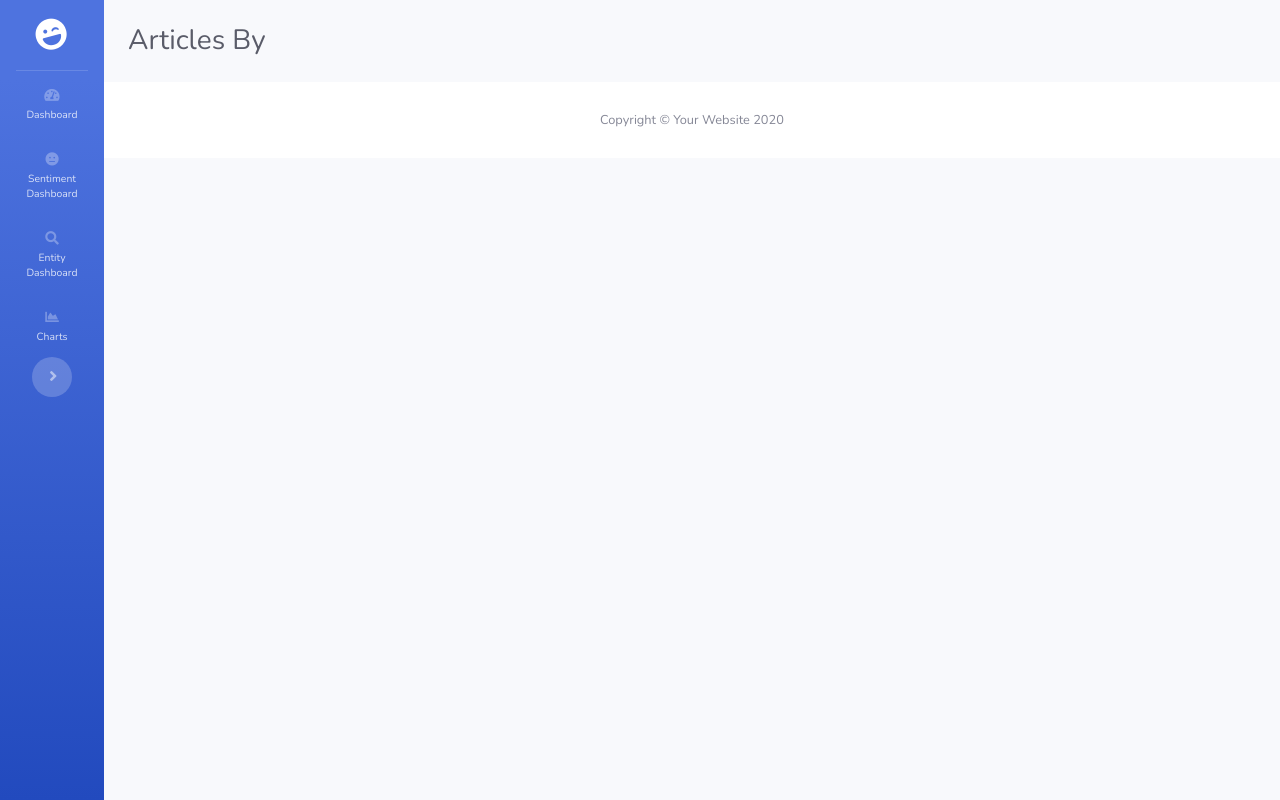
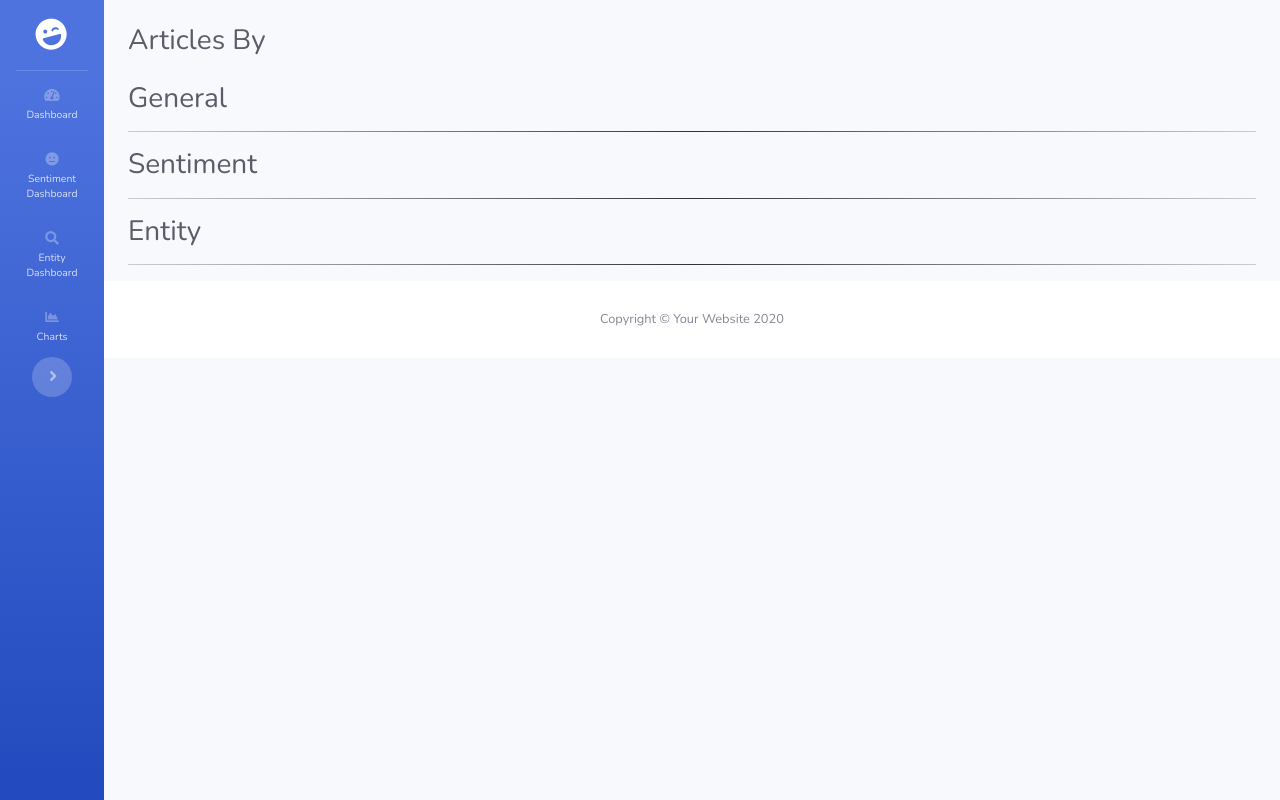
Before and after one commit to MhmdRhayem/Article-Scraper-and-Analysis-Dashboard, a website with bundled scripts: page startbootstrap-sb-admin-2-gh-pages/charts.html in a window 1280 px wide. Built offline with nearby package versions, Linux system fonts and the light colour scheme; no server answers.

Commit message:
Refactor page charts.html to divide the charts based on their type (general, sentiment, entity)

```diff
--- a/startbootstrap-sb-admin-2-gh-pages/charts.html
+++ b/startbootstrap-sb-admin-2-gh-pages/charts.html
@@ -9,7 +9,7 @@
     <meta name="description" content="">
     <meta name="author" content="">
 
-    <title>SB Admin 2 - Charts</title>
+    <title>Article-Scraper</title>
 
     <!-- Custom fonts for this template-->
     <link href="vendor/fontawesome-free/css/all.min.css" rel="stylesheet" type="text/css">
@@ -110,7 +110,15 @@
                     </div>
 
                     <script src="js/load_script_buttons.js"></script>
-                    <div id="button-container" class="row"></div>
+                    <h1 class="h3 mb-0 text-gray-800">General</h1>
+                    <hr style="border: 0; height: 1px; background: #333; background-image: linear-gradient(to right, #ccc, #333, #ccc);">
+                    <div id="general-buttons" class="row"></div>
+                    <h1 class="h3 mb-0 text-gray-800">Sentiment</h1>
+                    <hr style="border: 0; height: 1px; background: #333; background-image: linear-gradient(to right, #ccc, #333, #ccc);">
+                    <div id="sentiment-buttons" class="row"></div>
+                    <h1 class="h3 mb-0 text-gray-800">Entity</h1>
+                    <hr style="border: 0; height: 1px; background: #333; background-image: linear-gradient(to right, #ccc, #333, #ccc);">
+                    <div id="entity-buttons" class="row"></div>
                 </div>
                 <!-- Footer -->
                 <footer class="sticky-footer bg-white">
```
